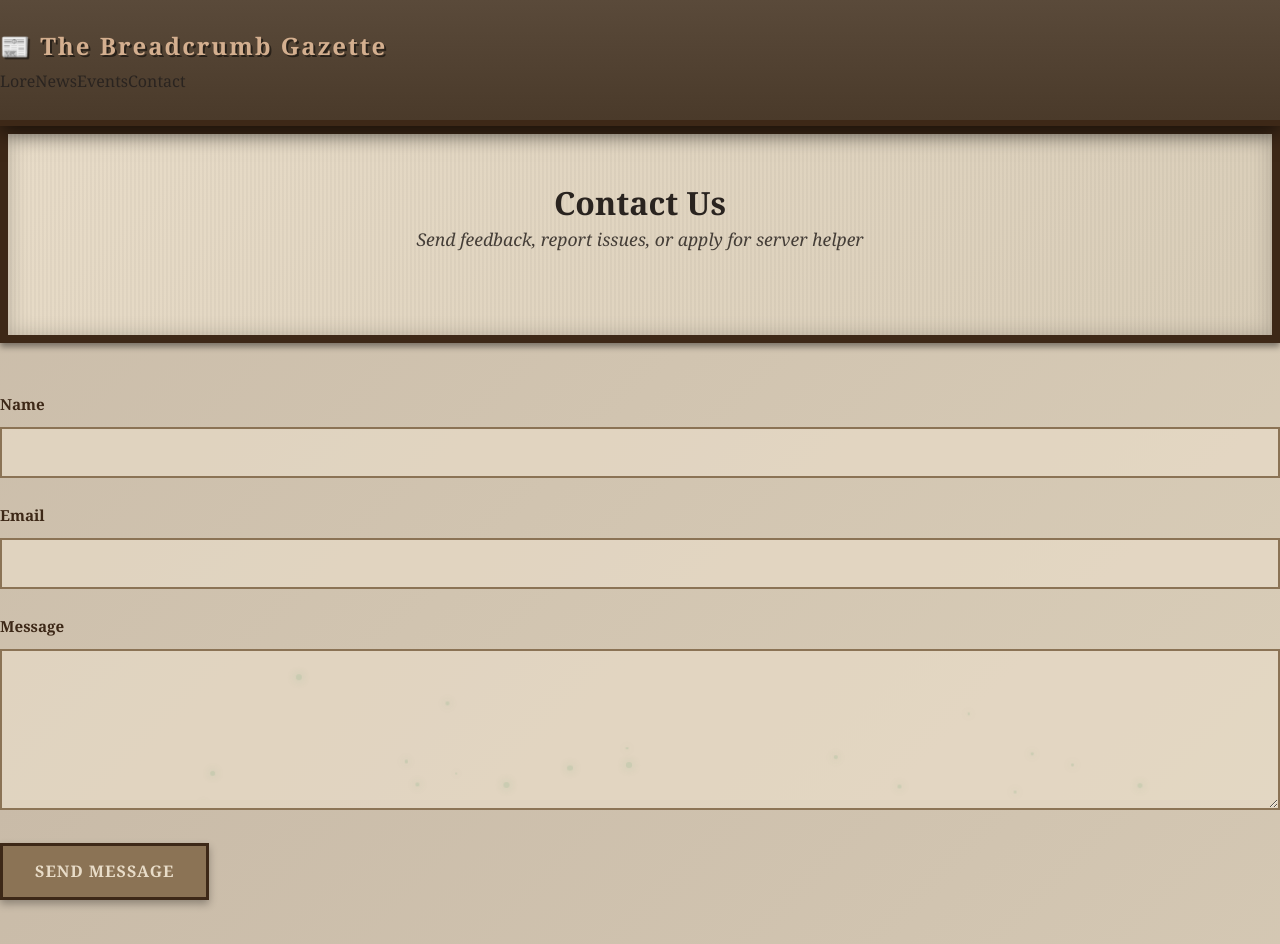
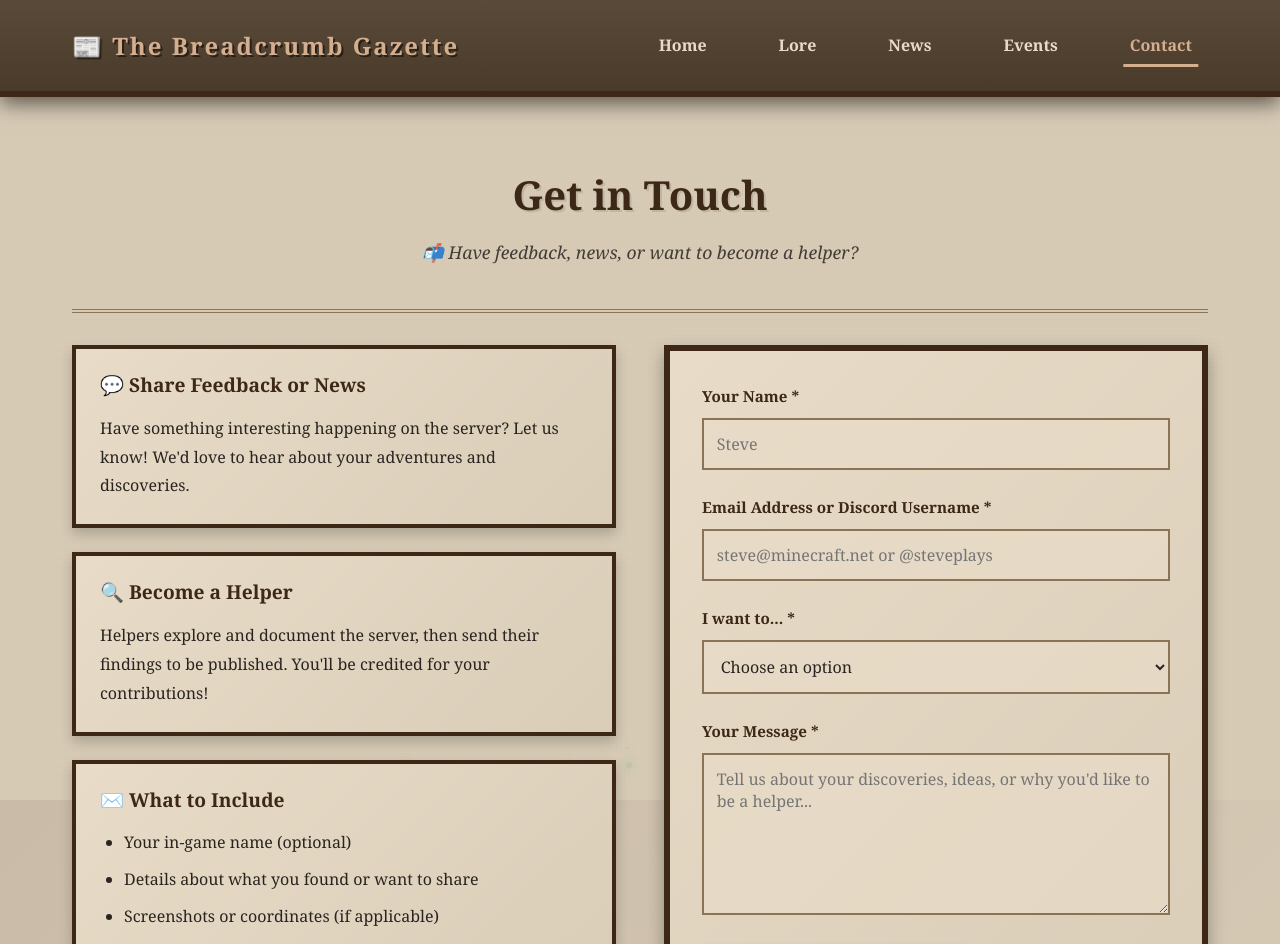
Before and after one commit to MicuBogdan/windplex, a Next.js app: page /contact in a window 1280 px wide. Shown: the top 944 px of the page. Built offline with nearby package versions, Linux system fonts and the light colour scheme.

Commit message:
Fix: Category pages accessible, contact page design, post links correct

```diff
--- a/app/contact/page.js
+++ b/app/contact/page.js
@@ -7,6 +7,7 @@ export default function ContactPage() {
   const [formData, setFormData] = useState({
     name: '',
     email: '',
+    type: '',
     message: ''
   });
   const [status, setStatus] = useState('');
@@ -24,11 +25,9 @@ export default function ContactPage() {
         body: JSON.stringify(formData)
       });
 
-      const data = await res.json();
-
       if (res.ok) {
         setStatus('success');
-        setFormData({ name: '', email: '', message: '' });
+        setFormData({ name: '', email: '', type: '', message: '' });
       } else {
         setStatus('error');
       }
@@ -41,82 +40,128 @@ export default function ContactPage() {
 
   return (
     <>
+      <div className="minecraft-bg"></div>
+
       <nav className="navbar">
-        <div className="container">
+        <div className="nav-container">
           <Link href="/" className="logo">📰 The Breadcrumb Gazette</Link>
-          <div className="nav-links">
-            <Link href="/lore">Lore</Link>
-            <Link href="/news">News</Link>
-            <Link href="/events">Events</Link>
-            <Link href="/contact">Contact</Link>
-          </div>
+          <ul className="nav-menu">
+            <li><Link href="/">Home</Link></li>
+            <li><Link href="/lore">Lore</Link></li>
+            <li><Link href="/news">News</Link></li>
+            <li><Link href="/events">Events</Link></li>
+            <li><Link href="/contact" className="active">Contact</Link></li>
+          </ul>
         </div>
       </nav>
 
-      <div className="container">
-        <div className="hero">
-          <h1>Contact Us</h1>
-          <p className="subtitle">Send feedback, report issues, or apply for server helper</p>
+      <main className="main-content">
+        <div className="page-header">
+          <h1 className="page-title">Get in Touch</h1>
+          <p className="page-subtitle">📬 Have feedback, news, or want to become a helper?</p>
         </div>
 
-        <div className="contact-form">
-          <form onSubmit={handleSubmit}>
+        <section className="contact-section">
+          <div className="contact-info">
+            <div className="info-card">
+              <h3>💬 Share Feedback or News</h3>
+              <p>Have something interesting happening on the server? Let us know! We'd love to hear about your adventures and discoveries.</p>
+            </div>
+            <div className="info-card">
+              <h3>🔍 Become a Helper</h3>
+              <p>Helpers explore and document the server, then send their findings to be published. You'll be credited for your contributions!</p>
+            </div>
+            <div className="info-card">
+              <h3>✉️ What to Include</h3>
+              <ul>
+                <li>Your in-game name (optional)</li>
+                <li>Details about what you found or want to share</li>
+                <li>Screenshots or coordinates (if applicable)</li>
+                <li>For helpers: explain your documentation style</li>
+              </ul>
+            </div>
+          </div>
+
+          <div className="contact-form-container">
+            {status === 'success' ? (
+              <div className="alert alert-success">
+                <h3>✅ Message Sent Successfully!</h3>
+                <p>Thank you for reaching out! We'll get back to you soon.</p>
+                <Link href="/" className="btn btn-primary">Return Home</Link>
+              </div>
+            ) : (
+              <form onSubmit={handleSubmit} className="contact-form">
                 <div className="form-group">
-              <label htmlFor="name">Name</label>
+                  <label htmlFor="name">Your Name *</label>
                   <input
                     type="text"
                     id="name"
+                    name="name"
                     value={formData.name}
                     onChange={(e) => setFormData({ ...formData, name: e.target.value })}
                     required
+                    placeholder="Steve"
                   />
                 </div>
 
                 <div className="form-group">
-              <label htmlFor="email">Email</label>
+                  <label htmlFor="email">Email Address or Discord Username *</label>
                   <input
-                type="email"
+                    type="text"
                     id="email"
+                    name="email"
                     value={formData.email}
                     onChange={(e) => setFormData({ ...formData, email: e.target.value })}
                     required
+                    placeholder="steve@minecraft.net or @steveplays"
                   />
                 </div>
 
                 <div className="form-group">
-              <label htmlFor="message">Message</label>
+                  <label htmlFor="type">I want to... *</label>
+                  <select
+                    id="type"
+                    name="type"
+                    value={formData.type}
+                    onChange={(e) => setFormData({ ...formData, type: e.target.value })}
+                    required
+                  >
+                    <option value="">Choose an option</option>
+                    <option value="feedback">Share feedback or news</option>
+                    <option value="helper">Apply to become a helper</option>
+                  </select>
+                </div>
+
+                <div className="form-group">
+                  <label htmlFor="message">Your Message *</label>
                   <textarea
                     id="message"
-                rows="6"
+                    name="message"
                     value={formData.message}
                     onChange={(e) => setFormData({ ...formData, message: e.target.value })}
                     required
+                    rows="6"
+                    placeholder="Tell us about your discoveries, ideas, or why you'd like to be a helper..."
                   />
                 </div>
-
-            <button type="submit" className="btn btn-primary" disabled={loading}>
-              {loading ? 'Sending...' : 'Send Message'}
-            </button>
-
-            {status === 'success' && (
-              <div className="alert alert-success">
-                ✓ Message sent successfully! We'll get back to you soon.
-              </div>
-            )}
 
                 {status === 'error' && (
                   <div className="alert alert-error">
                     ✗ Failed to send message. Please try again.
                   </div>
                 )}
+
+                <button type="submit" className="btn btn-primary btn-large" disabled={loading}>
+                  {loading ? 'Sending...' : '📤 Send Message'}
+                </button>
               </form>
+            )}
           </div>
-      </div>
+        </section>
+      </main>
 
       <footer className="footer">
-        <div className="container">
         <p>📰 The Breadcrumb Gazette | Made by <a href="https://micubogdan.dev" target="_blank" style={{color: '#d4af8f', textDecoration: 'none', fontWeight: 'bold'}}>@micubogdan</a></p>
-        </div>
       </footer>
     </>
   );
```
Also changed, not shown: app/[category]/page.js (+41 -41 lines). Lines whose indentation alone changed are shown as unchanged.
